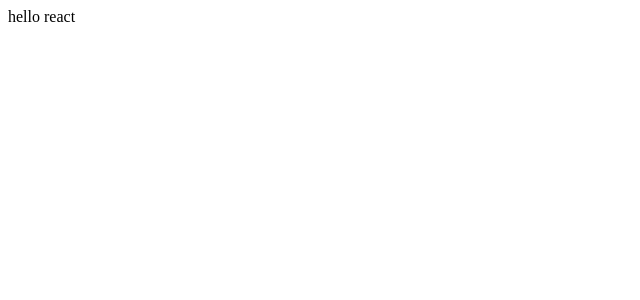
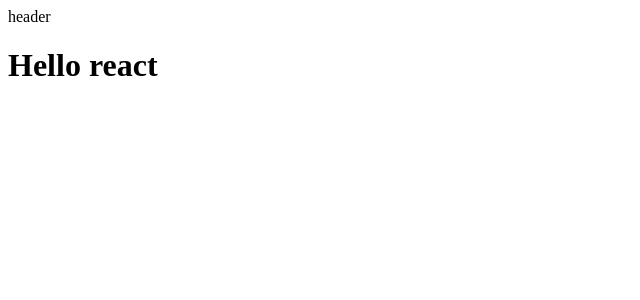
Before and after one commit to mannuccimattia/webapp-react, a React (Vite) app: page / in a window 1280 px wide. Shown: the top 300 px of the page, without its empty margins (0-640 px from the left). Built offline with nearby package versions, Linux system fonts and the light colour scheme.

Commit message:
[FEAT] Added default layout - raw, unstyled

```diff
--- a/src/App.jsx
+++ b/src/App.jsx
@@ -1,8 +1,21 @@
+import { BrowserRouter, Routes, Route } from "react-router-dom"
+import DefaultLayout from "./layouts/DefaultLayout"
+
 const App = () => {
   return (
-    <div>
-      hello react
-    </div>
+    <BrowserRouter>
+
+      <Routes>
+
+        <Route element={<DefaultLayout />}>
+
+          <Route index element={<h1>Hello react</h1>} />
+
+        </Route>
+
+      </Routes>
+
+    </BrowserRouter>
   )
 }
 
--- /dev/null
+++ b/src/layouts/DefaultLayout.jsx
@@ -0,0 +1,14 @@
+import { Outlet } from "react-router-dom"
+
+const DefaultLayout = () => {
+  return (
+    <>
+      <header>header</header>
+      <main>
+        <Outlet />
+      </main>
+    </>
+  )
+}
+
+export default DefaultLayout
```
